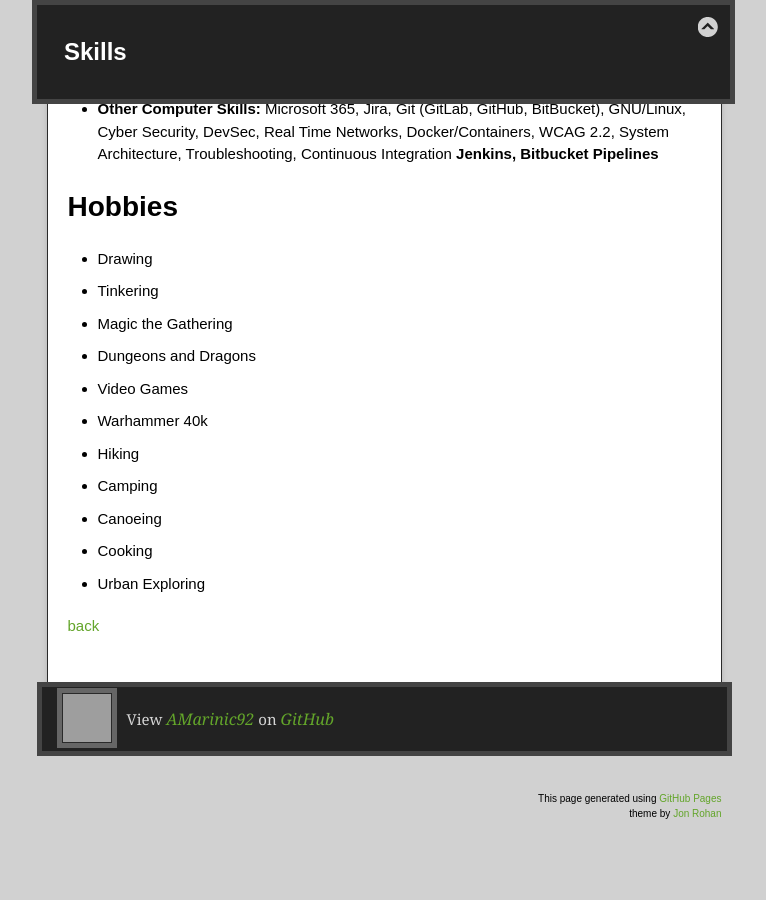
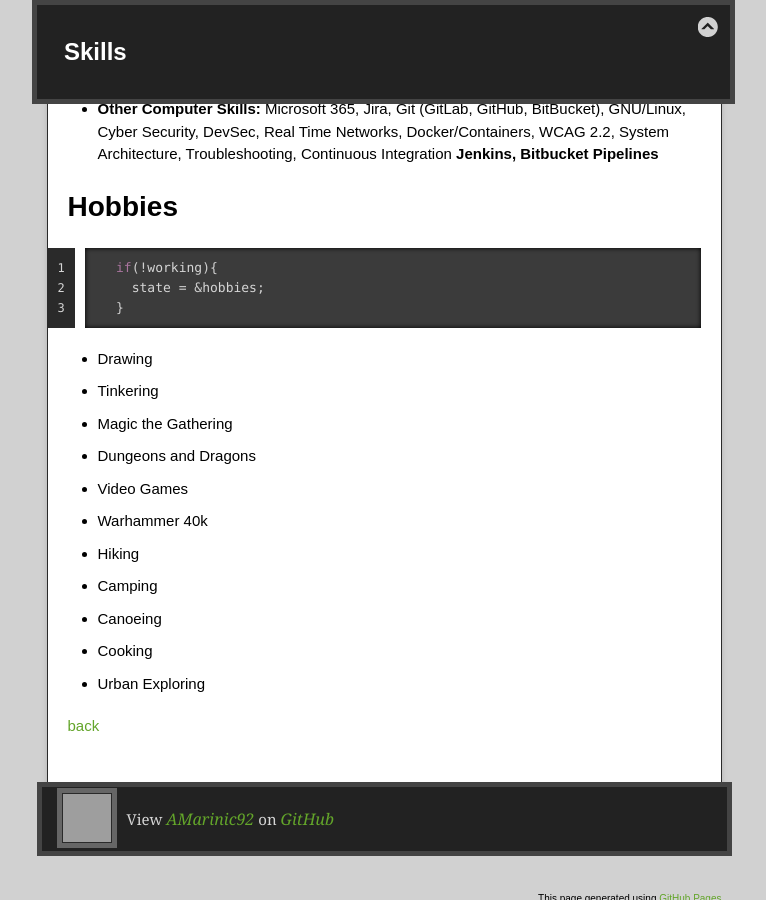
Before and after one commit to AMarinic92/AMarinic92.github.io, a Jekyll site: the page built from resume.md, in a window 1280 px wide and 900 px high, scrolled down 3400 px. Shown: the whole window, without its empty margins (256-1022 px from the left). Built offline with Jekyll 4.4.1, drawn with Linux system fonts in a browser that asks for light colours; our own code applies the rules of GitHub Pages for plain Markdown files; grey boxes are pictures that could not be loaded.

Commit message:
Update resume.md

````diff
--- a/resume.md
+++ b/resume.md
@@ -69,7 +69,11 @@ After completing a fourth-year Real-Time Systems class I was invited to take a t
 *   **Other Computer Skills:** Microsoft 365, Jira, Git (GitLab, GitHub, BitBucket), GNU/Linux, Cyber Security, DevSec, Real Time Networks, Docker/Containers, WCAG 2.2, System Architecture, Troubleshooting, Continuous Integration **Jenkins, Bitbucket Pipelines**
 
 # Hobbies
-
+```c
+    if(!working){
+      state = &hobbies;
+    }
+```
 *   Drawing
 *   Tinkering
 *   Magic the Gathering
````
